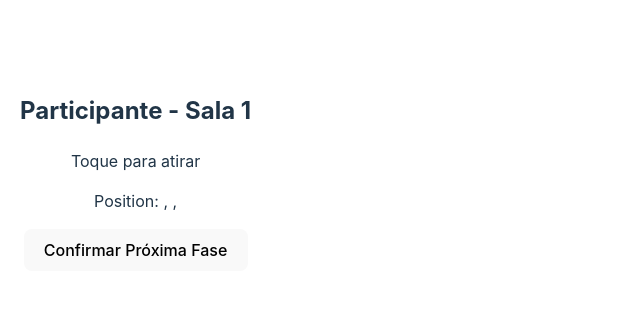
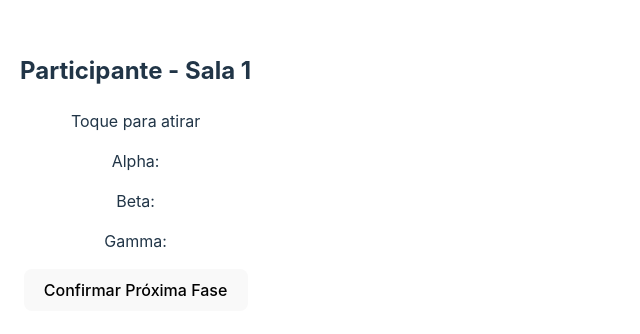
Before and after one commit to Aleixxor/duckhunt-frontend, a React (Vite) app: page /player/1 in a window 1280 px wide. Shown: the part 228-562 px from the top of the page, without its empty margins (0-640 px from the left). Built offline with nearby package versions, Linux system fonts and the light colour scheme; no server answers.

Commit message:
Ajusta a informação do acelerometro na pagina do player

```diff
--- a/src/PlayerScreen.tsx
+++ b/src/PlayerScreen.tsx
@@ -78,7 +78,9 @@ const PlayerScreen = () => {
     <div style={{ textAlign: 'center', padding: '20px' }} onClick={handleShoot}>
       <h2>Participante - Sala {roomId}</h2>
       <p>Toque para atirar</p>
-      <p>Position: {playerPosition?.alpha}, {playerPosition?.beta}, {playerPosition?.gamma}</p>
+      <p>Alpha: {playerPosition?.alpha}</p>
+      <p>Beta: {playerPosition?.beta}</p>
+      <p>Gamma: {playerPosition?.gamma}</p>
       <button onClick={handleConfirmPhase}>Confirmar Próxima Fase</button>
     </div>
   );
```
